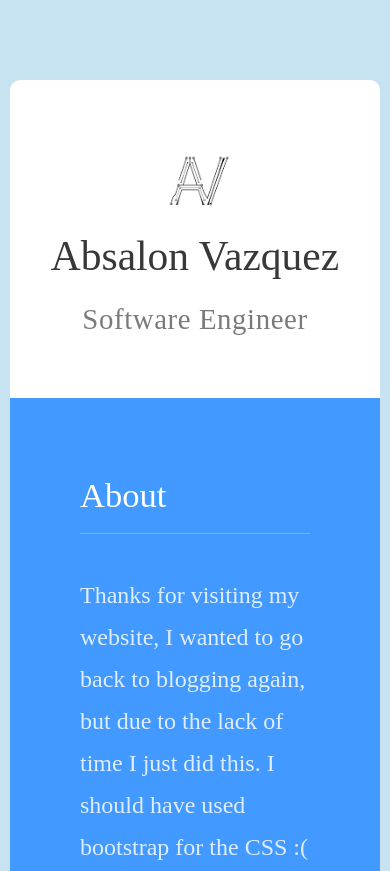
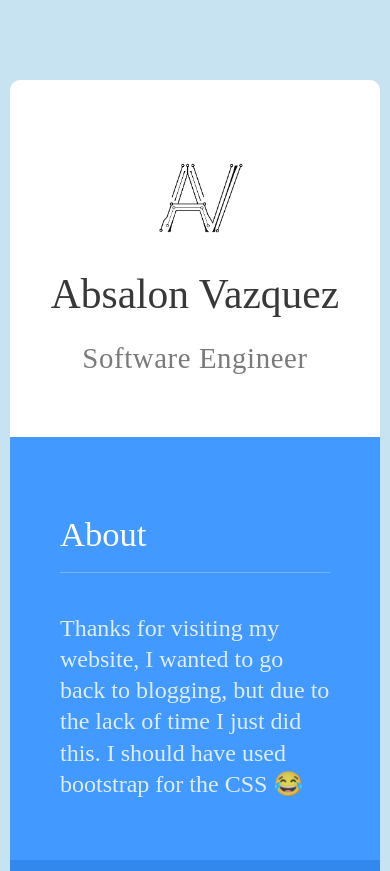
Before and after one commit to absalonv/absalonv.com, a plain HTML site: page index.html in a window 390 px wide. Shown: the top 871 px of the page. Drawn offline with Linux system fonts and the light colour scheme.

Commit message:
Favicon, padding and fontsize

```diff
--- a/index.html
+++ b/index.html
@@ -9,7 +9,7 @@
 	<title>AV</title>
 	<meta name="description" content="AV Personal webiste">
 	<meta name="author" content="Absalon">
-
+	<link rel="icon" type="image/png" 	href="images/logo.png"
 
 </head>
 
@@ -31,9 +31,9 @@
 
 				<div class="details">
 					Thanks for visiting my website,
-					I wanted to go back to blogging again,
+					I wanted to go back to blogging,
 					but due to the lack of time I just did this.
-					I should have used bootstrap for the CSS :(
+					I should have used bootstrap for the CSS 😂
 				</div>
 			</div>
 			<div class="fragment" id="work">
--- a/styles.css
+++ b/styles.css
@@ -56,7 +56,7 @@ body{
 
 
 #logo img{
-    width: 7rem;
+    width: 10rem;
     border-radius: 100%;
 
     display: inline-block;
@@ -120,7 +120,6 @@ a.button{
 
 #about > .details{
     line-height: 1.75;
-    font-weight: 300;
 }
 
 #about p{
@@ -142,6 +141,9 @@ a.button{
     ul li{
         margin-left: 1rem;
     }
+    .fragment{
+        padding: 3rem 2.5rem;
+    }
     .fragment > div.title{
         text-align: left;
         margin-left: 0;
@@ -159,4 +161,14 @@ a.button{
         padding-right: 10px;
 
     }
+    #about > .details{
+        line-height: 1.3;
+    }
+
+    #me{
+        padding: 3rem 1rem;
+    }
+
+
+
 }
```
